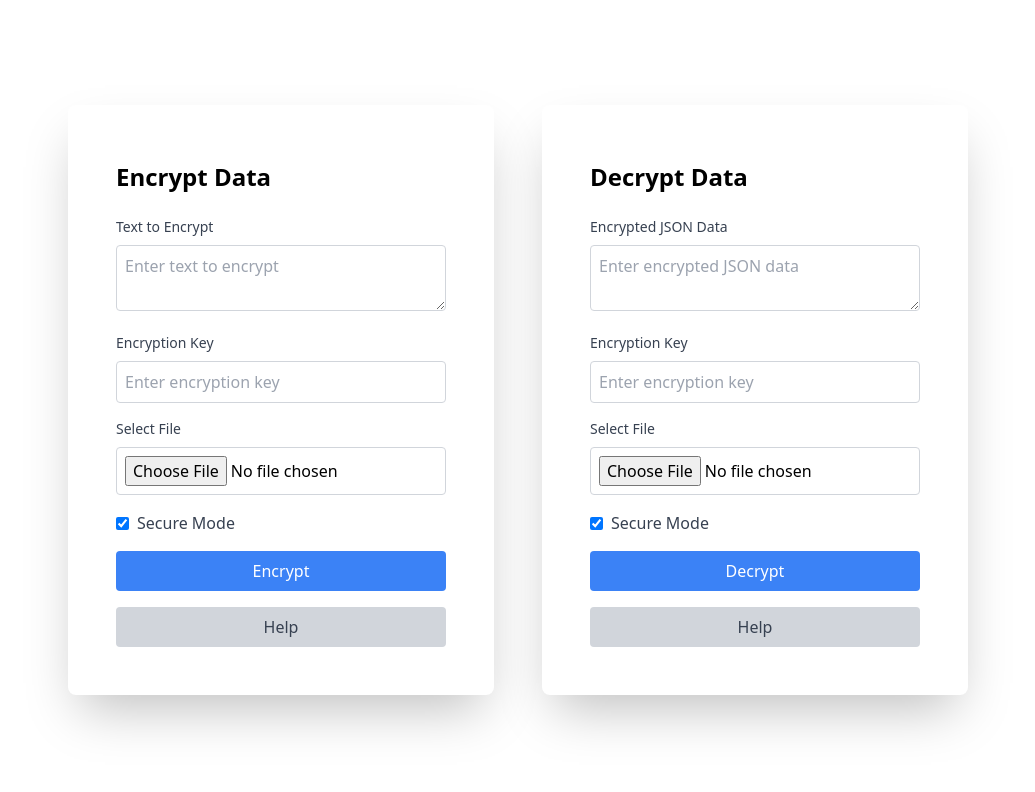
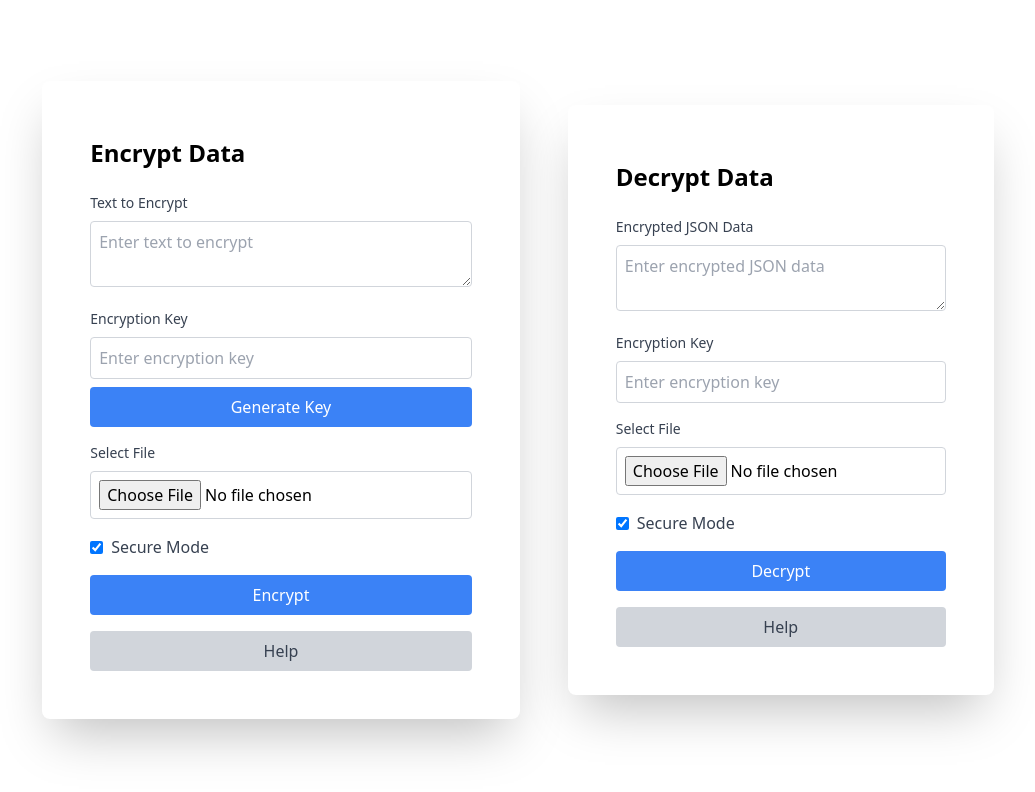
Before and after one commit to pvwnthem/encryption-site, a Next.js app: page / in a window 1280 px wide. Shown: the top 792 px of the page, without its empty margins (122-1157 px from the left). Built offline with nearby package versions, Linux system fonts and the light colour scheme.

Commit message:
add generate key functionality

```diff
--- a/src/components/EncryptForm.tsx
+++ b/src/components/EncryptForm.tsx
@@ -18,6 +18,11 @@ const EncryptForm = () => {
   // Event handlers
   const handleInputChange = (event: React.ChangeEvent<HTMLTextAreaElement>) => {
     setInputText(event.target.value);
+  };
+
+  const handleGenerateKey = async () => {
+    const key: CryptoKey = await cryptoService.generateKey()
+    setEncryptionKey(TextHelper.convertStreamToBase64(await cryptoService.readKey(key)))
   };
 
   const onSelectFile = (e: React.ChangeEvent<HTMLInputElement>) => {
@@ -98,6 +103,12 @@ const EncryptForm = () => {
           value={encryptionKey}
           onChange={(e) => setEncryptionKey(e.target.value)}
         />
+        <button
+          className='bg-blue-500 text-white rounded hover:bg-blue-600 mt-2 w-full px-4 py-2'
+          onClick={handleGenerateKey}
+        >
+          Generate Key
+        </button>
       </div>
       <div className="mb-4">
         <label className="block text-sm font-medium text-gray-700 mb-2" htmlFor="fileInput">
--- a/src/services/encryption.service.ts
+++ b/src/services/encryption.service.ts
@@ -19,7 +19,7 @@ class CryptoService<T extends AesKeyGenParams | HmacKeyGenParams | Pbkdf2Params
   public readKey = async (key: CryptoKey): Promise<ArrayBuffer> => window.crypto.subtle.exportKey("raw", key);
 
   // Generate a new encryption key
-  private generateKey = async (): Promise<CryptoKey> => window.crypto.subtle.generateKey(this.algorithm, true, this.key);
+  public generateKey = async (): Promise<CryptoKey> => window.crypto.subtle.generateKey(this.algorithm, true, this.key);
 
   // Encrypt data using the encryption key
   public encrypt = async (data: string, encryptionKey? : string) => {
```
